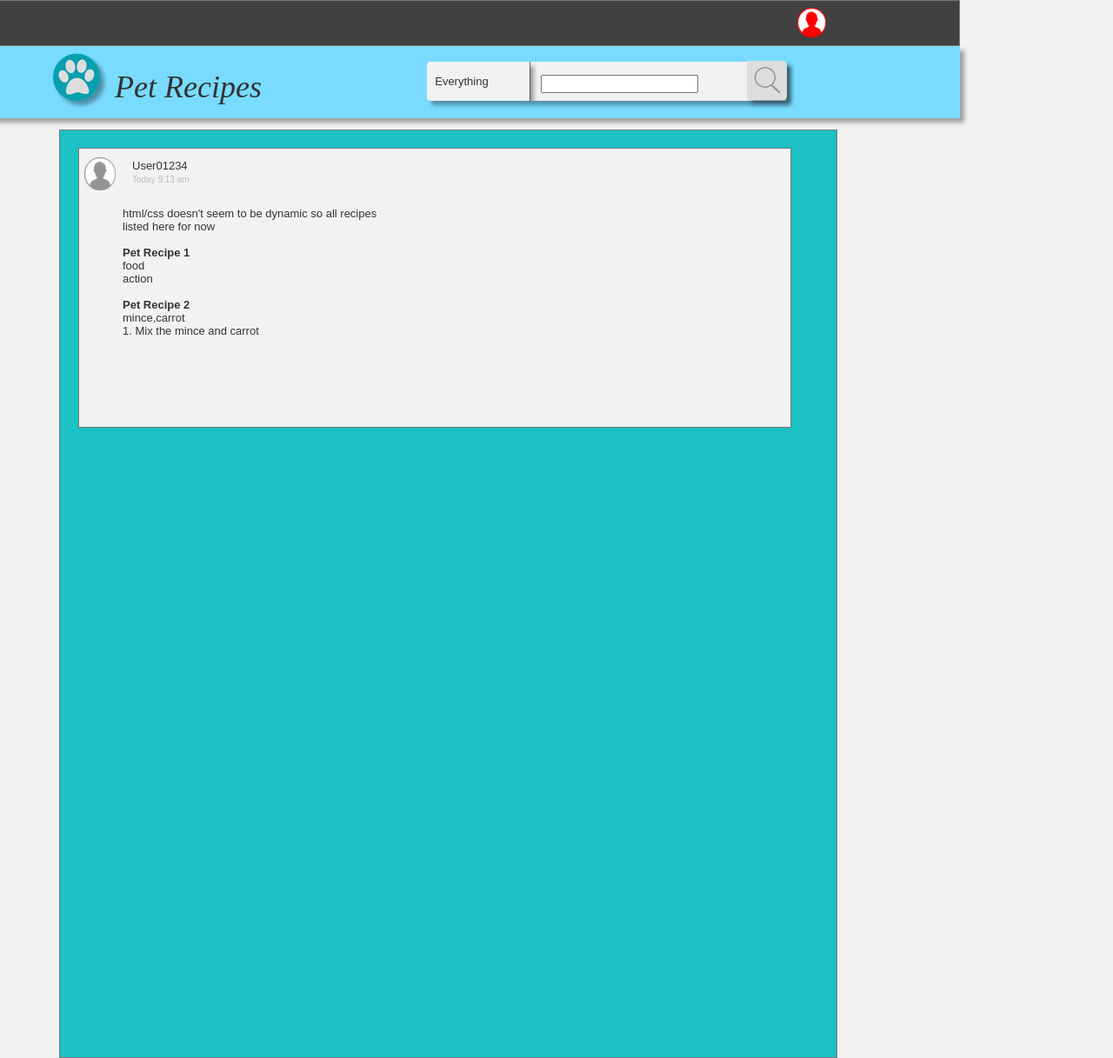
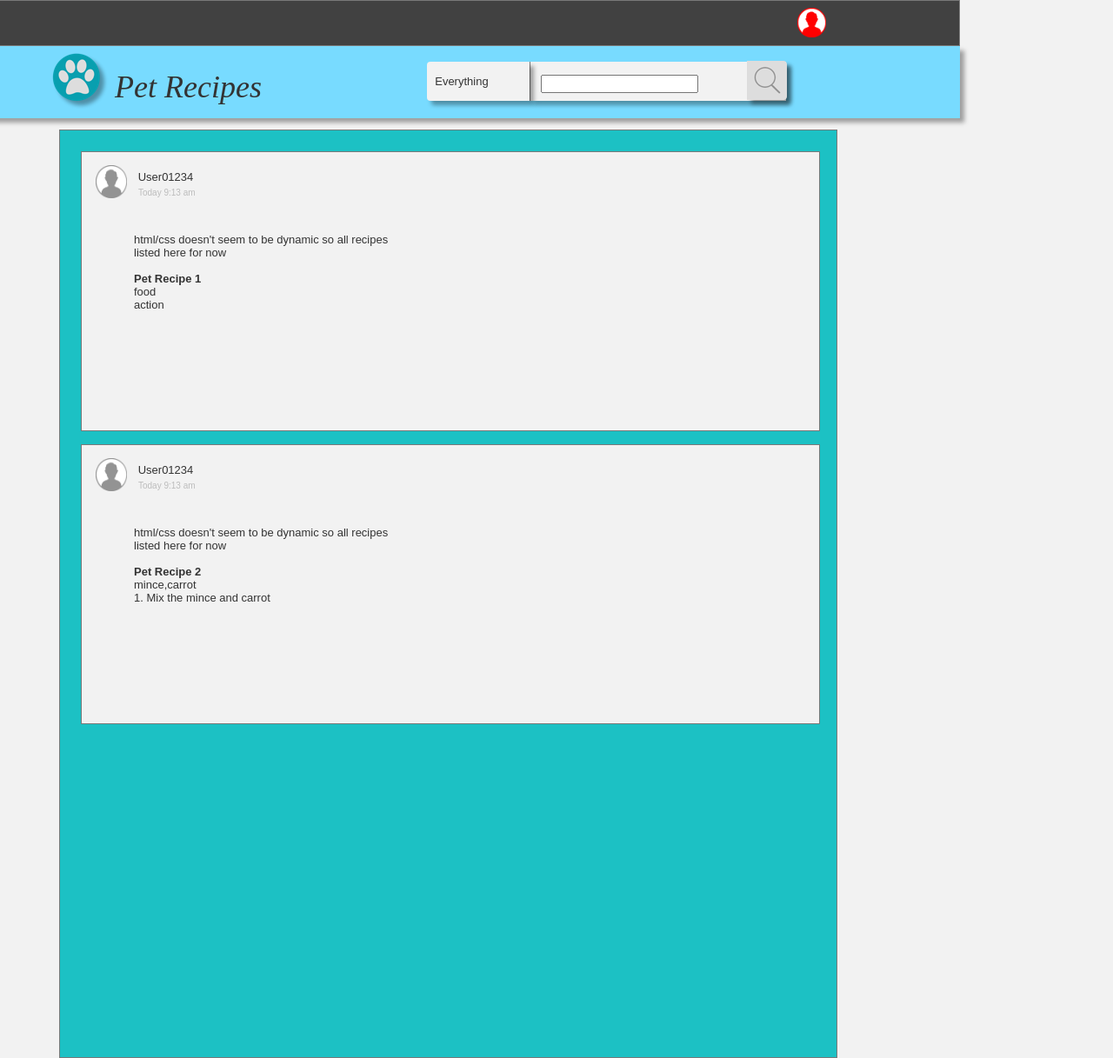
Before and after one commit to YijunFang/Pet_Recipe, a Flask app: page / in a window 1280 px wide. Shown: the whole page at 87% size. Run offline with Flask 2, Linux system fonts and the light colour scheme; data comes from the database, SQL or seed files in the repository.

Commit message:
fix the receipes posts

```diff
--- a/app/static/files/home/styles.css
+++ b/app/static/files/home/styles.css
@@ -215,8 +215,9 @@ body {
   position:absolute;
   left:68px;
   top:149px;
-  width:895px;
+  width:900px;
   height:1068px;
+  z-index: -1;
 }
 #u13 {
   position:absolute;
@@ -226,12 +227,14 @@ body {
   visibility:hidden;
   word-wrap:break-word;
 }
-#u14_div {
-  position:absolute;
-  left:0px;
-  top:0px;
-  width:820px;
+#u14 {
+  position: relative;
+  left:10px;
+  top:10px;
+  float: bottom;
+  width:850px;
   height:322px;
+  margin:15px;
   background:inherit;
   background-color:rgba(242, 242, 242, 1);
   box-sizing:border-box;
@@ -243,13 +246,7 @@ body {
   -webkit-box-shadow:none;
   box-shadow:none;
 }
-#u14 {
-  position:absolute;
-  left:90px;
-  top:170px;
-  width:820px;
-  height:322px;
-}
+
 #u15 {
   position:absolute;
   left:2px;
@@ -280,17 +277,11 @@ body {
   visibility:hidden;
   word-wrap:break-word;
 }
-#u18_img {
-  position:absolute;
-  left:0px;
-  top:0px;
-  width:36px;
-  height:38px;
-}
 #u18 {
-  position:absolute;
-  left:97px;
-  top:181px;
+  position: relative;
+  left:-390px;
+  float: bottom;
+  margin:15px;
   width:36px;
   height:38px;
 }
@@ -326,9 +317,9 @@ body {
   text-align:left;
 }
 #u21 {
-  position:absolute;
-  left:2px;
-  top:2px;
+  position:relative;
+  left:-10px;
+  top:-50px;
   width:213px;
   word-wrap:break-word;
 }
@@ -350,9 +341,9 @@ body {
   text-align:left;
 }
 #u22 {
-  position:absolute;
-  left:150px;
-  top:203px;
+  position:relative;
+  left:65px;
+  top:-45px;
   width:155px;
   height:7px;
   font-size:10px;
@@ -382,9 +373,9 @@ body {
   text-align:left;
 }
 #u24 {
-  position:absolute;
-  left:139px;
-  top:222px;
+  position:relative;
+  left:60px;
+  top:0px;
   width:300px;
   height:170px;
   text-align:left;
--- a/app/templates/home.html
+++ b/app/templates/home.html
@@ -18,18 +18,14 @@
       <div id="u0" class="ax_default box_1" data-label="TOP">
         <div id="u0_div" class=""></div>
         <!-- Unnamed () -->
-        <div id="u1" class="text" style="display: none; visibility: hidden">
-          <p><span></span></p>
-        </div>
+        <div id="u1" class="text" style="display: none; visibility: hidden"></div>
       </div>
 
       <!-- Middle (Rectangle) -->
       <div id="u2" class="ax_default box_1" data-label="Middle">
         <div id="u2_div" class=""></div>
         <!-- Unnamed () -->
-        <div id="u3" class="text" style="display: none; visibility: hidden">
-          <p><span></span></p>
-        </div>
+        <div id="u3" class="text" style="display: none; visibility: hidden"></div>
       </div>
 
       <!-- Title (Rectangle) -->
@@ -46,7 +42,6 @@
         <img id="u6_img" class="img " src="../static/images/home/logo_u6.png"/>
         <!-- Unnamed () -->
         <div id="u7" class="text" style="display: none; visibility: hidden">
-          <p><span></span></p>
         </div>
       </div>
 
@@ -68,16 +63,6 @@
         </div>
       </div>
 
-
-      <!-- back (Rectangle) -->
-      <div id="u12" class="ax_default box_1" data-label="back">
-        <div id="u12_div" class=""></div>
-        <!-- Unnamed () -->
-        <div id="u13" class="text" style="display: none; visibility: hidden">
-          <p><span></span></p>
-        </div>
-      </div>
-
       <!-- User (Image) -->
       <div id="u16" class="ax_default image" data-label="User">
         <img id="u16_img" class="img " src="../static/images/home/user_u16.png"/>
@@ -87,66 +72,41 @@
         </div>
       </div>
 
+        <!-- back (Rectangle) -->
+        <div id="u12" class="ax_default box_1" data-label="back">
+            <div id="u12_div" class=""></div>
+
             <!-- start recipe box here with u14-->
+            <!-- Recipes Post -->
+            {% for r in recipes %}
+                <div id="u14" class="">
+                    <!-- Post Background -->
+                    <img id="u18" class="img " src="../static/images/home/post_u18.png"/>
 
-
-      <!-- post01 (Rectangle) -->
-      <div id="u14" class="ax_default box_1" data-label="post01">
-        <div id="u14_div" class=""></div>
-        <!-- Unnamed () -->
-        <div id="u15" class="text" style="display: none; visibility: hidden">
-          <p><span></span></p>
-        </div>
-      </div>
-
-
-
-      <!-- Post (Image) -->
-      <div id="u18" class="ax_default image" data-label="Post">
-        <img id="u18_img" class="img " src="../static/images/home/post_u18.png"/>
-        <!-- Unnamed () -->
-        <div id="u19" class="text" style="display: none; visibility: hidden">
-          <p><span></span></p>
-        </div>
-      </div>
-
-      <!-- Unnamed (Rectangle) -->
-      <div id="u20" class="ax_default box_2">
-        <div id="u20_div" class=""></div>
-        <!-- Unnamed () -->
+                    <!-- PosterName -->
                     <div id="u21" class="text" style="visibility: visible;">
                         <p><span>User01234</span></p>
                     </div>
+
+                    <!-- Post Time -->
+                    <div id="u22" class="ax_default box_2">
+                        <p><span>Today 9:13 am</span></p>
                     </div>
 
-      <!-- Unnamed (Rectangle) -->
-      <div id="u22" class="ax_default box_2">
-        <div id="u22_div" class=""></div>
-        <!-- Unnamed () -->
-        <div id="u23" class="text" style="visibility: visible;">
-          <p><span>Today 9:13 am</span></p>
-        </div>
-      </div>
-
-      <!-- Unnamed (Rectangle) -->
+                    <!-- Post Content -->
                     <div id="u24" class="ax_default box_2">
-        <div id="u24_div" class=""></div>
-        <!-- Unnamed () -->
-
-        <div id="u25" class="text" style="visibility: visible;">
-          <!-- old example
-          <p><span>Rover’s Rissoles</span></p><p><span><br></span></p><p><span>1 cup hamburger meat stir-fried in 1 tablespoon canola oil</span></p><p><span>2 boiled eggs chopped</span></p><p><span>1/2 cup cooked plain oatmeal</span></p><p><span>1 jar baby food green beans</span></p><p><span>1 jar baby food carrots</span></p><p><span>2 tablespoons cottage cheese</span></p>
-          -->
                         <p>html/css doesn't seem to be dynamic so all recipes listed here for now</p><br>
-          {% for r in recipes %}
                         <p><span><b>{{ r.title }}</b> <br></span></p>
                         <p><span>{{ r.ingredient }} <br></span></p>
                         <p><span>{{ r.instruction }} <br></span></p>
                         <br>
-          {% endfor %}
                     </div>
 
                 </div>
+            {% endfor %}
+
+        </div>
+
 
 
       <!-- Unnamed (Rectangle) -->
```
Also changed, not shown: app/views.py (line endings or trailing spaces), 6 other files. Lines whose indentation alone changed are shown as unchanged.
